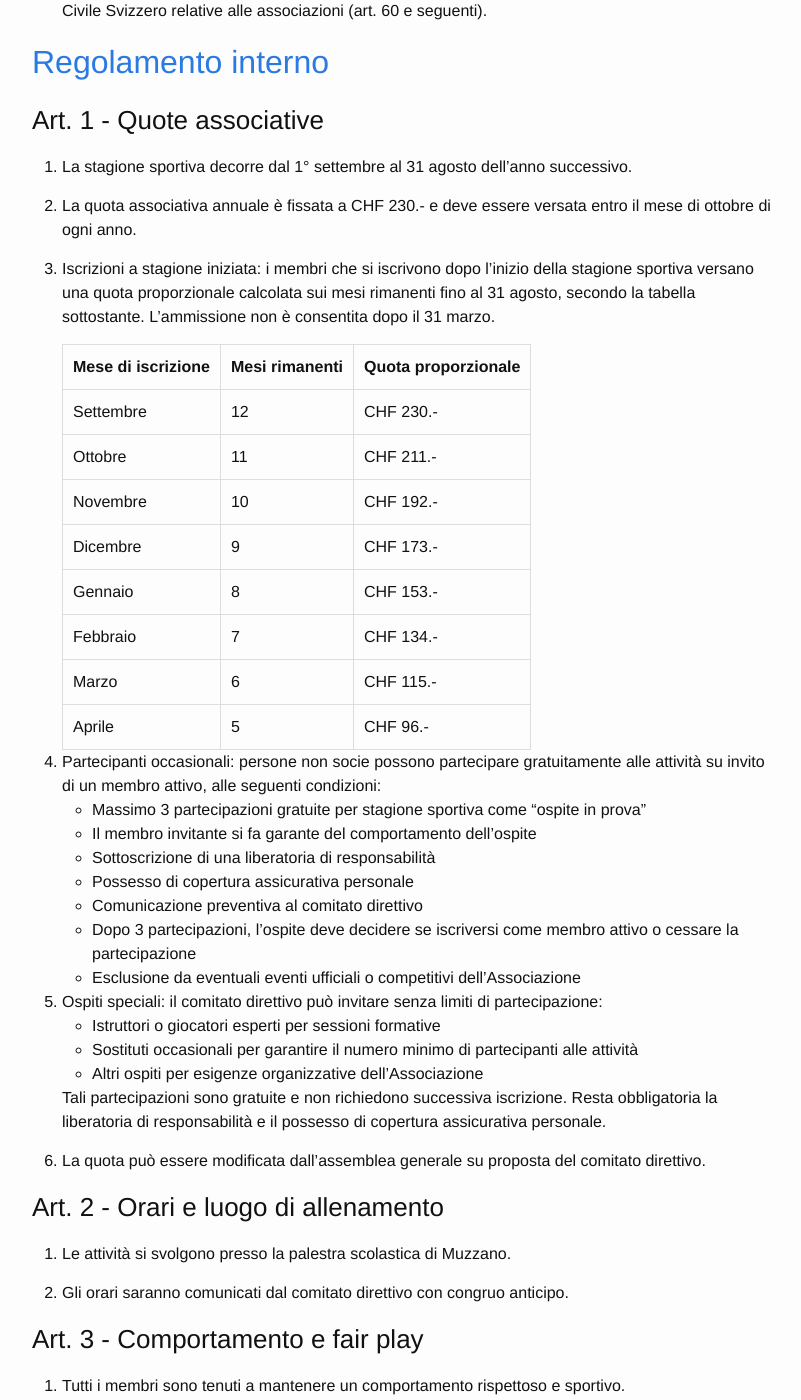
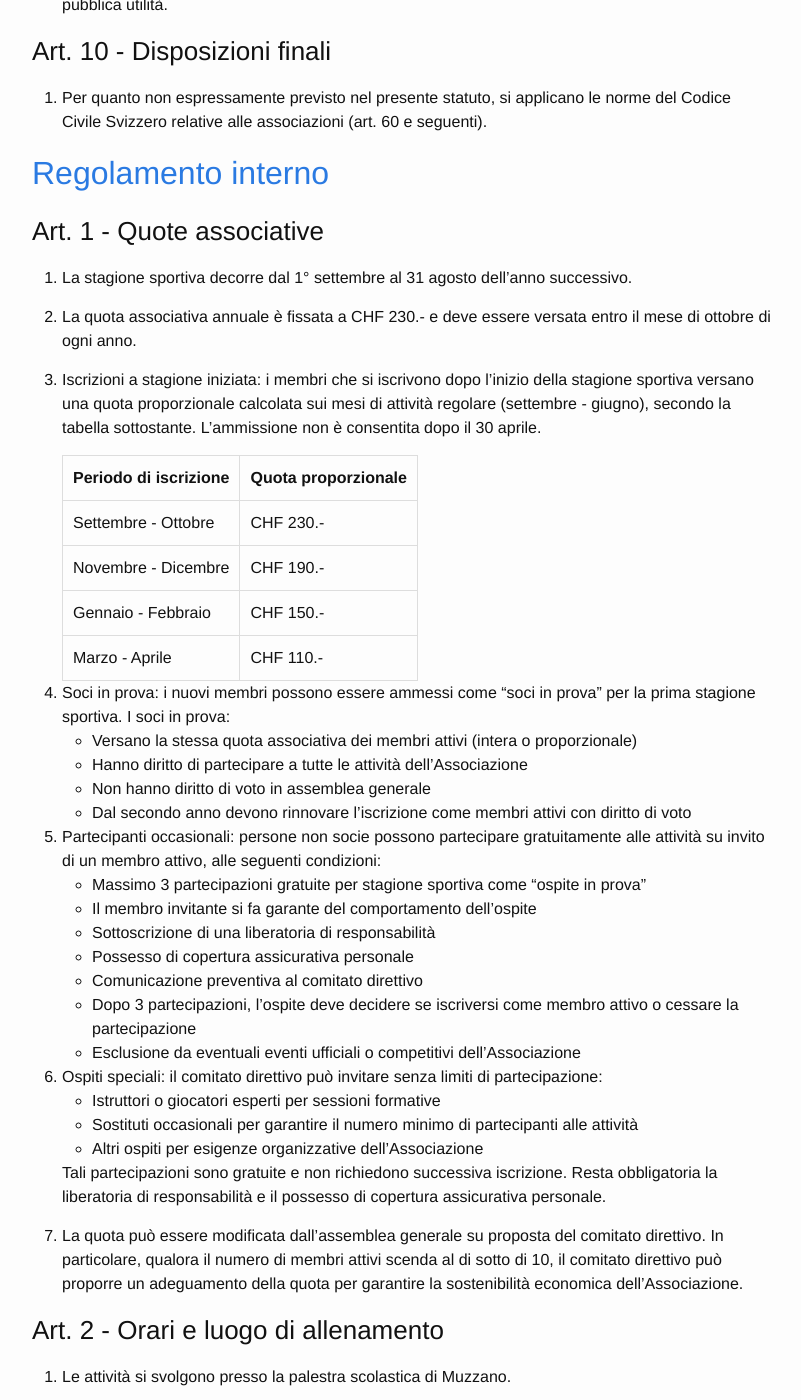
Before and after one commit to infobad/infobad.github.io, a Jekyll site: the page built from about_draft.md, in a window 1280 px wide and 1400 px high, scrolled down 3228 px. Shown: the whole window, without its empty margins (238-1039 px from the left). Built offline with Jekyll 4.4.1, drawn with Linux system fonts in a browser that asks for light colours; some of the changed text lies outside the part shown.

Commit message:
Publish draft modifications for new association

```diff
--- a/about_draft.md
+++ b/about_draft.md
@@ -57,19 +57,21 @@
 
 ### Art. 3 - Membri
 
-1. L'Associazione è composta da membri attivi.
+1. L'Associazione è composta da membri attivi e soci in prova.
 
-2. Possono essere ammessi come membri attivi esclusivamente persone fisiche maggiorenni (18 anni compiuti) che dimostrino un livello intermedio o avanzato nella pratica del badminton. Poiché l'Associazione non dispone di istruttori professionisti, non vengono ammessi principianti assoluti.
+2. Possono essere ammessi come membri attivi o soci in prova esclusivamente persone fisiche maggiorenni (18 anni compiuti) che dimostrino un livello intermedio o avanzato nella pratica del badminton. Poiché l'Associazione non dispone di istruttori professionisti, non vengono ammessi principianti assoluti.
 
 3. L'ammissione di nuovi membri avviene su richiesta scritta e approvazione del comitato direttivo.
 
-4. L'ammisisone è subordinata a una sessione di prova volta a valutare l'idoneità tecnica e e la compatibilità con il gruppo. La valutazione viene effettuata dal comitato direttivo o da membri da esso incaricati.
+4. L'ammissione è subordinata a una sessione di prova volta a valutare l'idoneità tecnica e e la compatibilità con il gruppo. La valutazione viene effettuata dal comitato direttivo o da membri da esso incaricati.
 
 5. Per garantire spazio e qualità dell'attività, il numero massimo di membri attivi è limitato a 14. Ulteriori richieste possono essere inserite in lista d'attesa.
 
 6. Possono essere ammessi membri durante la stagione sportiva in corso con quota proporzionale ai mesi rimanenti, previa sessione di prova e nel rispetto del limite massimo di membri attivi.
 
-7. Il comitato direttivo può autorizzare la partecipazione alle attività di persone non socie a titolo di ospiti occasionali o ospiti speciali, secondo le modalità stabilite dal regolamento interno.
+7. I soci in prova hanno gli stessi doveri dei membri attivi ma non hanno diritto di voto in assemblea generale. Dopo la prima stagione sportiva, i soci in prova possono rinnovare l'iscrizione esclusivamente come membri attivi con diritto di voto.
+
+8. Il comitato direttivo può autorizzare la partecipazione alle attività di persone non socie a titolo di ospiti occasionali o ospiti speciali, secondo le modalità stabilite dal regolamento interno.
 
 ### Art. 4 - Diritti e doveri dei membri
 
@@ -137,20 +139,22 @@
 
 2. La quota associativa annuale è fissata a CHF 230.- e deve essere versata entro il mese di ottobre di ogni anno.
 
-3. Iscrizioni a stagione iniziata: i membri che si iscrivono dopo l'inizio della stagione sportiva versano una quota proporzionale calcolata sui mesi rimanenti fino al 31 agosto, secondo la tabella sottostante. L'ammissione non è consentita dopo il 31 marzo.
+3. Iscrizioni a stagione iniziata: i membri che si iscrivono dopo l'inizio della stagione sportiva versano una quota proporzionale calcolata sui mesi di attività regolare (settembre - giugno), secondo la tabella sottostante. L'ammissione non è consentita dopo il 30 aprile.
 
-   | Mese di iscrizione | Mesi rimanenti | Quota proporzionale |
-   |-------------------|----------------|---------------------|
-   | Settembre         | 12             | CHF 230.-          |
-   | Ottobre           | 11             | CHF 211.-          |
-   | Novembre          | 10             | CHF 192.-          |
-   | Dicembre          | 9              | CHF 173.-          |
-   | Gennaio           | 8              | CHF 153.-          |
-   | Febbraio          | 7              | CHF 134.-          |
-   | Marzo             | 6              | CHF 115.-          |
-   | Aprile            | 5              | CHF 96.-           |
+   | Periodo di iscrizione | Quota proporzionale |
+   |-----------------------|---------------------|
+   | Settembre - Ottobre   | CHF 230.-           |
+   | Novembre - Dicembre   | CHF 190.-           |
+   | Gennaio - Febbraio    | CHF 150.-           |
+   | Marzo - Aprile        | CHF 110.-           |
 
-4. Partecipanti occasionali: persone non socie possono partecipare gratuitamente alle attività su invito di un membro attivo, alle seguenti condizioni:
+4. Soci in prova: i nuovi membri possono essere ammessi come "soci in prova" per la prima stagione sportiva. I soci in prova:
+   - Versano la stessa quota associativa dei membri attivi (intera o proporzionale)
+   - Hanno diritto di partecipare a tutte le attività dell'Associazione
+   - Non hanno diritto di voto in assemblea generale
+   - Dal secondo anno devono rinnovare l'iscrizione come membri attivi con diritto di voto
+
+5. Partecipanti occasionali: persone non socie possono partecipare gratuitamente alle attività su invito di un membro attivo, alle seguenti condizioni:
    - Massimo 3 partecipazioni gratuite per stagione sportiva come "ospite in prova"
    - Il membro invitante si fa garante del comportamento dell'ospite
    - Sottoscrizione di una liberatoria di responsabilità
@@ -159,14 +163,14 @@
    - Dopo 3 partecipazioni, l'ospite deve decidere se iscriversi come membro attivo o cessare la partecipazione
    - Esclusione da eventuali eventi ufficiali o competitivi dell'Associazione
 
-5. Ospiti speciali: il comitato direttivo può invitare senza limiti di partecipazione:
+6. Ospiti speciali: il comitato direttivo può invitare senza limiti di partecipazione:
    - Istruttori o giocatori esperti per sessioni formative
    - Sostituti occasionali per garantire il numero minimo di partecipanti alle attività
    - Altri ospiti per esigenze organizzative dell'Associazione
 
    Tali partecipazioni sono gratuite e non richiedono successiva iscrizione. Resta obbligatoria la liberatoria di responsabilità e il possesso di copertura assicurativa personale.
 
-6. La quota può essere modificata dall'assemblea generale su proposta del comitato direttivo.
+7. La quota può essere modificata dall'assemblea generale su proposta del comitato direttivo. In particolare, qualora il numero di membri attivi scenda al di sotto di 10, il comitato direttivo può proporre un adeguamento della quota per garantire la sostenibilità economica dell'Associazione.
 
 ### Art. 2 - Orari e luogo di allenamento
 
```
